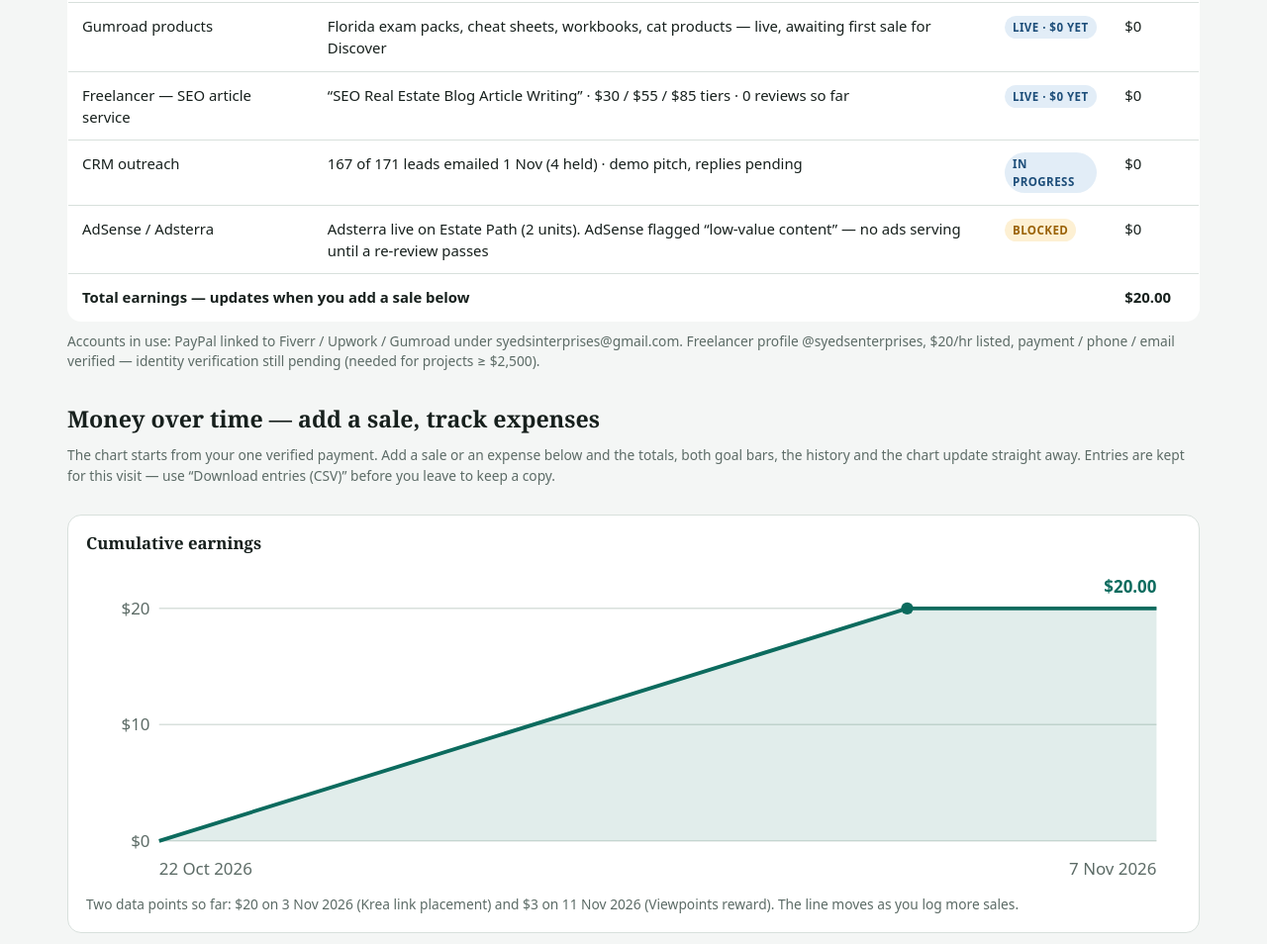
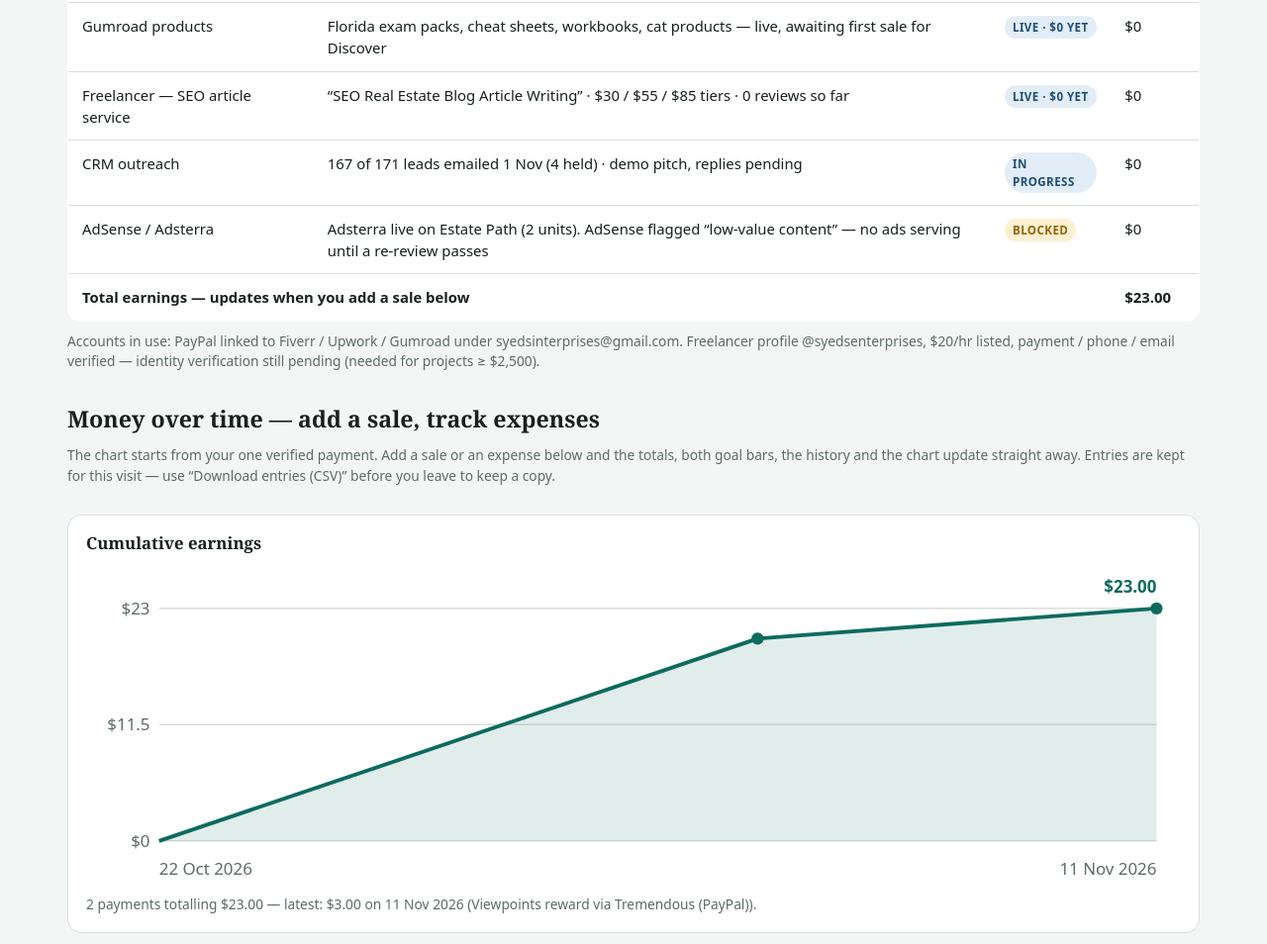
Before and after one commit to syedsenterprises/dashboard, a plain HTML site: page index.html in a window 1280 px wide. Shown: the part 999-1953 px from the top of the page at 99% size. Drawn offline with Linux system fonts and the light colour scheme.

Commit message:
Add missing $3 Viewpoints sale to sales array so totals show $23

```diff
--- a/index.html
+++ b/index.html
@@ -410,7 +410,7 @@ code{background:var(--surface2);padding:2px 6px;border-radius:6px;font-size:.82r
   function dstr(iso){var d=new Date(iso+'T00:00:00');return d.toLocaleDateString('en-GB',{day:'numeric',month:'short',year:'numeric'});}
 
   /* ---- money state (this visit) ---- */
-  var sales=[{date:'2026-11-03',source:'LookForIt — Krea paid link placement (Tobi)',amount:20,verified:true}];
+  var sales=[{date:'2026-11-03',source:'LookForIt — Krea paid link placement (Tobi)',amount:20,verified:true},{date:'2026-11-11',source:'Viewpoints reward via Tremendous (PayPal)',amount:3,verified:true}];
   var expenses=[];
   var entries=[]; // session entries for CSV
 
```
